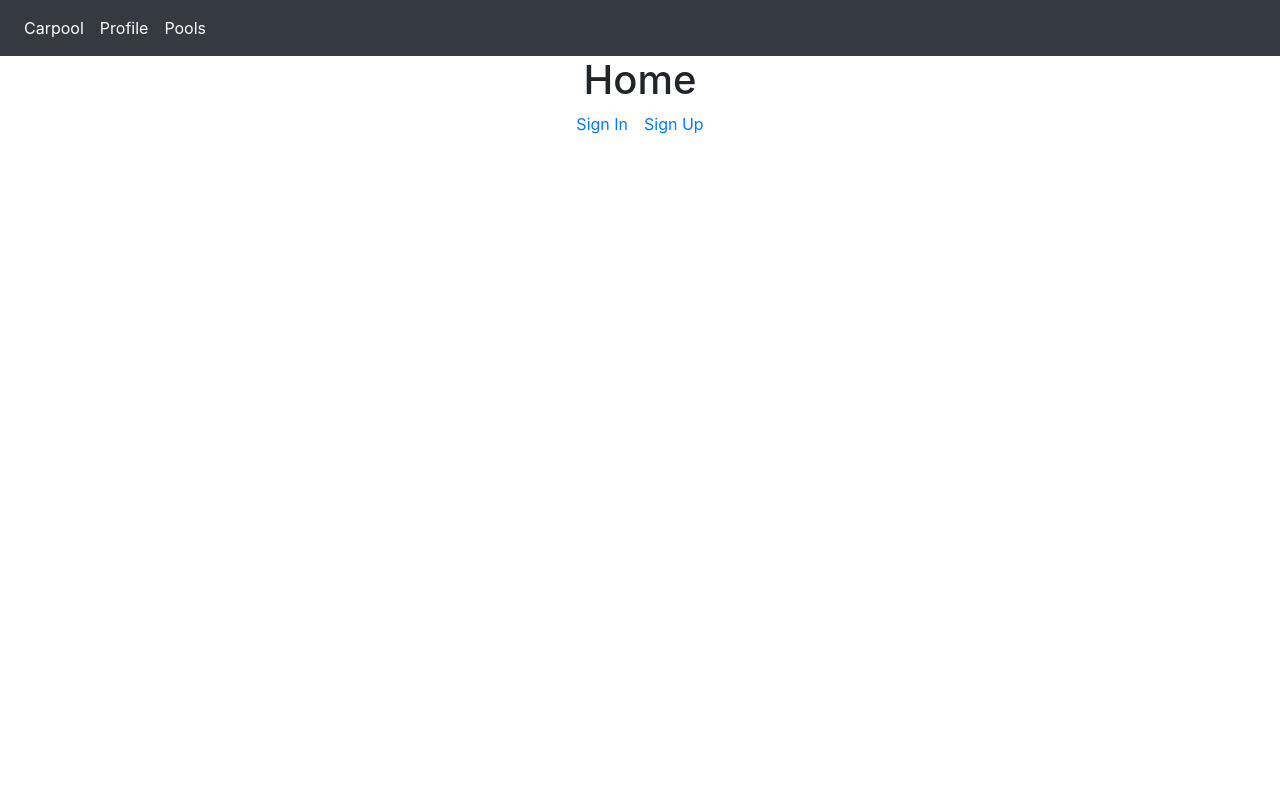
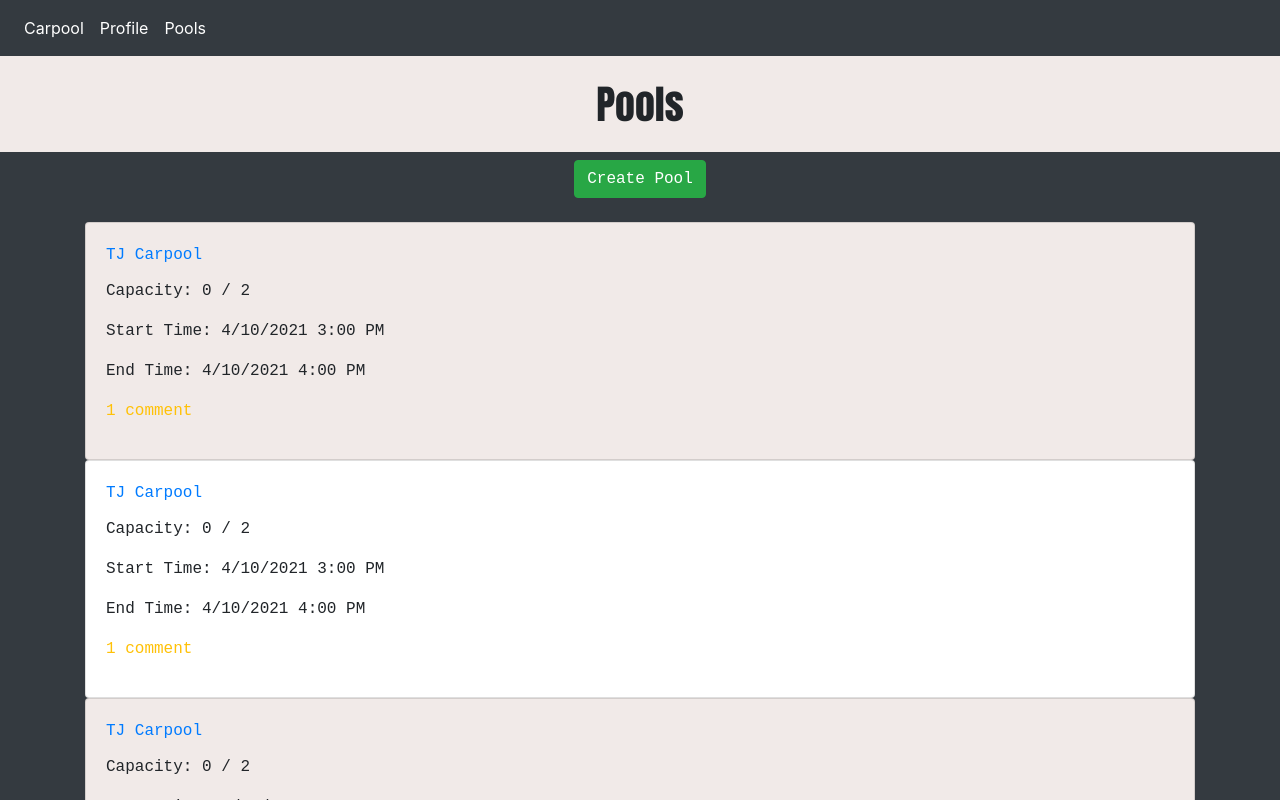
Before and after one commit to myfatemi04/wheelshare-frontend, a React (Create React App) app: page /pools in a window 1280 px wide. Shown: the top 800 px of the page. Built offline with nearby package versions, Linux system fonts and the light colour scheme; no server answers.

Commit message:
add sign in with ion button

```diff
--- a/src/App.js
+++ b/src/App.js
@@ -20,7 +20,6 @@ function App() {
 			<BrowserRouter>
 				<Nav />
 				<Switch>
-					<Route component={Home} path="/" />
 					<Route component={Signup} path="/register" />
 					<Route component={Signin} path="/login" />
 					<Route component={Main} path="/about" />
@@ -29,6 +28,7 @@ function App() {
 					<Route component={Pools} path="/pools" />
 					<Route component={Pool} path="/pool/:id" />
 					<Route component={Profile} path="/profile" />
+					<Route component={Home} path="/" />
 				</Switch>
 			</BrowserRouter>
 		</div>
--- a/src/components/Home.js
+++ b/src/components/Home.js
@@ -9,12 +9,7 @@ export default function Home() {
 		>
 			<h1>Home</h1>
 			<div style={{ display: 'flex', flexDirection: 'row' }}>
-				<a href="/signin" className="mx-2">
-					Sign In
-				</a>
-				<a href="/signup" className="mx-2">
-					Sign Up
-				</a>
+				<a href="/">Log In with Ion</a>
 			</div>
 		</div>
 	);
--- a/src/components/Pools.js
+++ b/src/components/Pools.js
@@ -1,8 +1,7 @@
 import React, { useState, useEffect } from 'react';
 
 const Pools = (props) => {
-	const [state, setState] = useState({
-		Pools: [
+	const [pools, setPools] = useState([
 		{
 			id: 1,
 			pool_title: 'TJ Carpool',
@@ -51,15 +50,14 @@ const Pools = (props) => {
 				'What is the covid vaccination status of all the participants?',
 			],
 		},
-		],
-	});
+	]);
 
 	const callAPI = () => {
 		fetch(`${process.env.REACT_APP_API_ENDPOINT}/pools/`)
 			.then((response) => response.json())
 			.then((data) => {
 				if (data !== undefined) {
-					setState(data);
+					setPools(data.Pools);
 				}
 			});
 	};
@@ -86,9 +84,9 @@ const Pools = (props) => {
 			</a>
 			<div className="container" style={{ fontFamily: 'Courier New' }}>
 				<br></br>
-				{state.Pools.map((Pool, el) => {
+				{pools.map((pool, index) => {
 					let background;
-					if (el % 2 === 0) {
+					if (index % 2 === 0) {
 						background = '#F1EAE8';
 					} else {
 						background = '#FFFFFF';
@@ -98,16 +96,16 @@ const Pools = (props) => {
 							className="card card-body text-left"
 							style={{ backgroundColor: background }}
 						>
-							<a href={'/Pool/' + Pool.id} className="card-title">
-								{Pool.pool_title}
+							<a href={'/Pool/' + pool.id} className="card-title">
+								{pool.pool_title}
 							</a>
 							<p className="text-left">
-								Capacity: {Pool.participants.length} / {Pool.capacity}
+								Capacity: {pool.participants.length} / {pool.capacity}
 							</p>
-							<p className="text-left">Start Time: {Pool.start_time}</p>
-							<p className="text-left">End Time: {Pool.end_time}</p>
+							<p className="text-left">Start Time: {pool.start_time}</p>
+							<p className="text-left">End Time: {pool.end_time}</p>
 							<p className="text-warning">
-								{maybePluralize(Pool.comments.length, 'comment')}
+								{maybePluralize(pool.comments.length, 'comment')}
 							</p>
 						</div>
 					);
```
Lines whose indentation alone changed are shown as unchanged.
